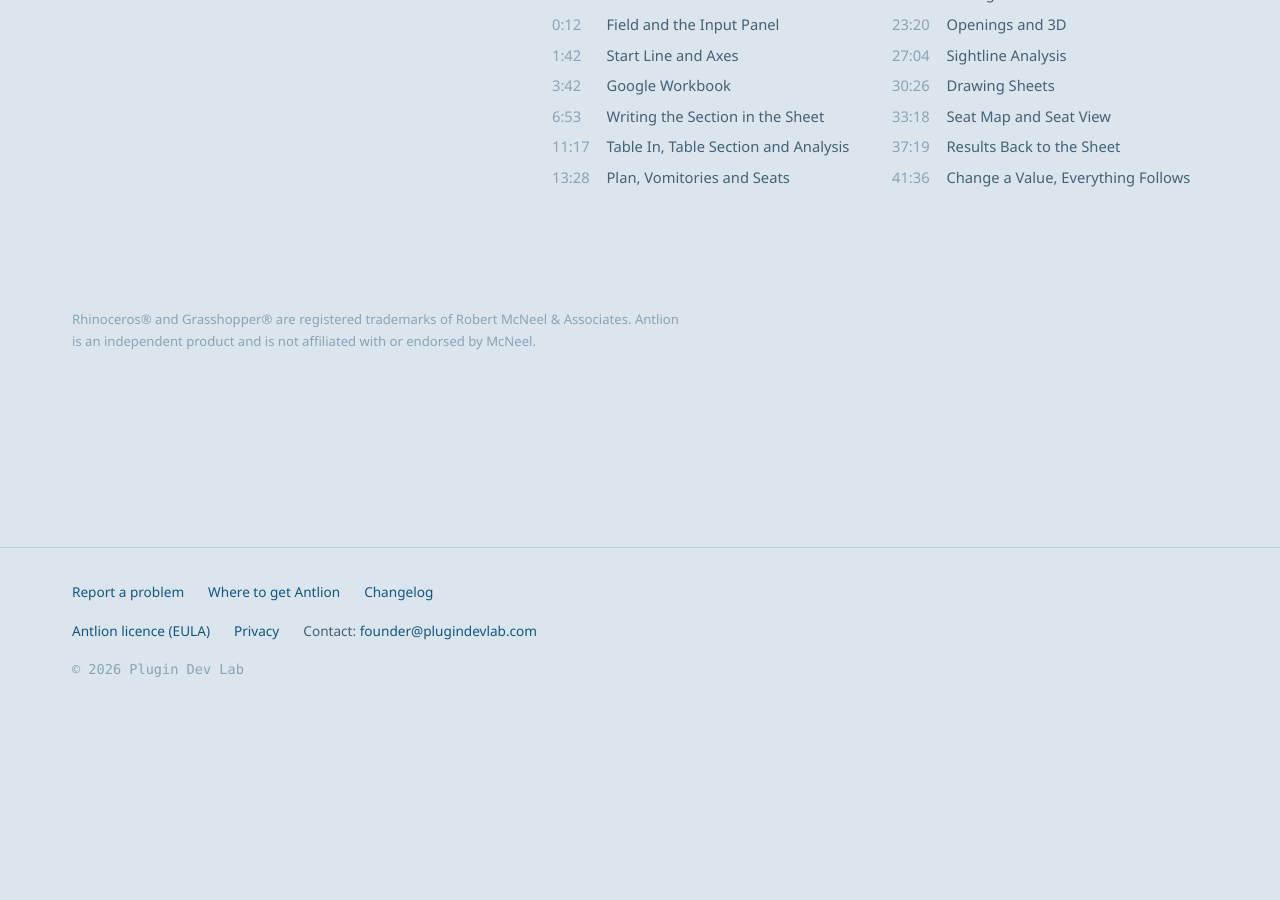
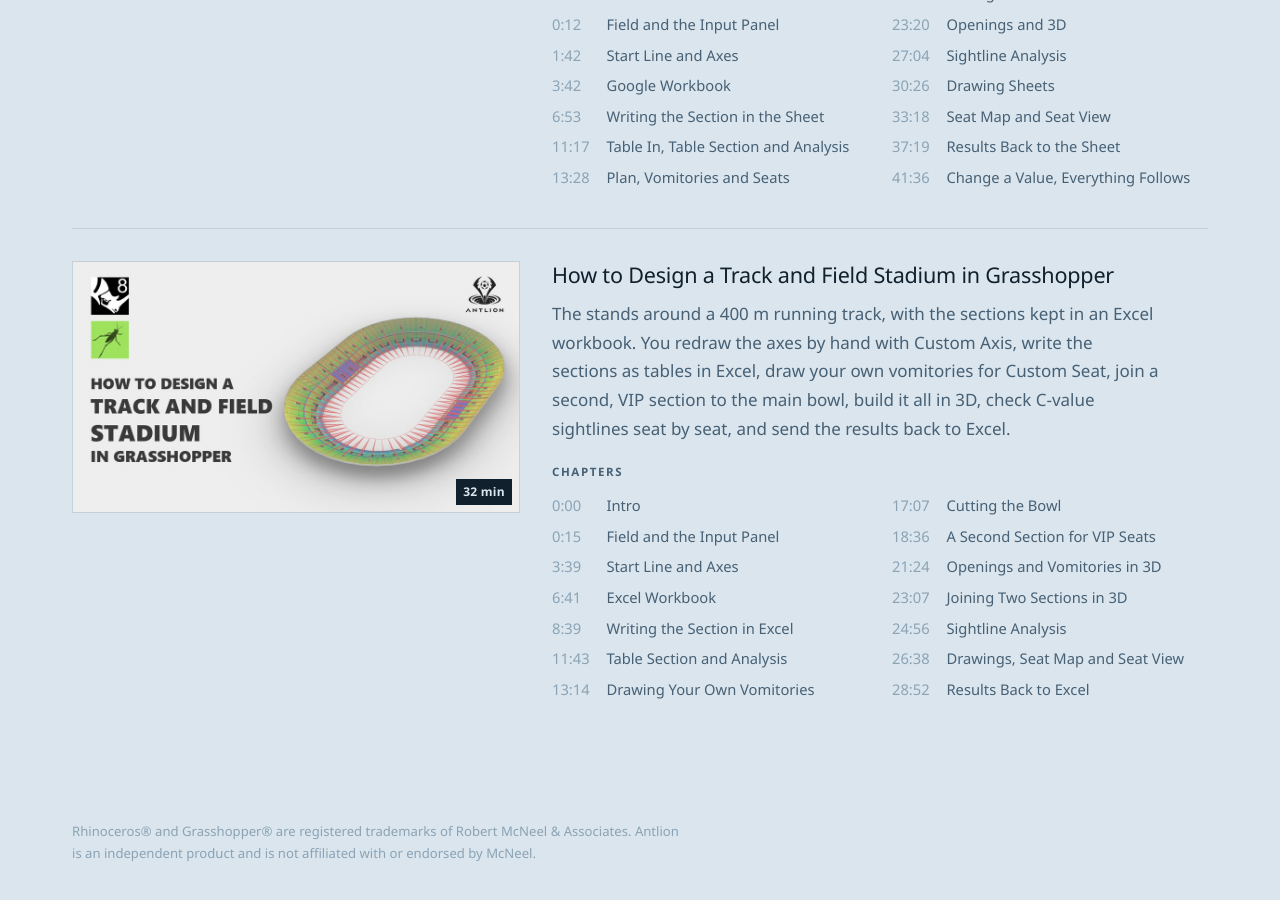
Before and after one commit to plugindevlab/plugindevlab.github.io, a Jekyll site: the page built from antlion/tutorials/index.html, in a window 1280 px wide and 900 px high, scrolled down 1149 px. Built offline with Jekyll 4.4.1, drawn with Linux system fonts in a browser that asks for light colours; before the commit the page ends 1894 px from its top, so only the background shows below that.

Commit message:
Tutorials: add the track and field stadium video

```diff
--- a/_data/tutorials.yml
+++ b/_data/tutorials.yml
@@ -3,7 +3,7 @@ antlion:
     title: "How to Design a Three-Tier Soccer Stadium in Grasshopper"
     length: "42 min"
     thumb: /assets/img/antlion/tutorials/soccer-three-tier.jpg
-    thumb_alt: "A three-tier soccer stadium bowl modelled with Antlion, seats coloured by C-value"
+    thumb_alt: "A three-tier soccer stadium bowl modeled with Antlion, seats colored by C-value"
     summary: "A three-tier soccer bowl from an empty canvas to drawing sheets. You place the field, set the start line and section axes, build the three tiers in section, lay out vomitories, aisles and seats in plan, cut the openings, build it all in 3D, check <span class=\"nb\">C-value</span> sightlines seat by seat, and put the results on drawing sheets."
     chapters:
       - { t: 0, at: "0:00", name: "Intro" }
@@ -21,7 +21,7 @@ antlion:
     title: "How to Design a Multi-Purpose Indoor Arena in Grasshopper"
     length: "43 min"
     thumb: /assets/img/antlion/tutorials/arena-two-tier.jpg
-    thumb_alt: "A two-tier indoor arena bowl modelled with Antlion, seats coloured by C-value"
+    thumb_alt: "A two-tier indoor arena bowl modeled with Antlion, seats colored by C-value"
     summary: "A <span class=\"nb\">two-tier</span> indoor arena with its sections kept in a Google Sheet. You write the tiers as a table in the sheet and bring them into Grasshopper, lay out vomitories and seats in plan, move vomitories, aisles, wheelchair spaces and seats by hand with Custom Seat, build it all in 3D, check <span class=\"nb\">C-value</span> sightlines seat by seat, and send the results back to the sheet. Change a value, and everything follows."
     chapters:
       - { t: 0, at: "0:00", name: "Intro" }
@@ -38,3 +38,24 @@ antlion:
       - { t: 1998, at: "33:18", name: "Seat Map and Seat View" }
       - { t: 2239, at: "37:19", name: "Results Back to the Sheet" }
       - { t: 2496, at: "41:36", name: "Change a Value, Everything Follows" }
+  - id: Nz9T0EaU2UY
+    title: "How to Design a Track and Field Stadium in Grasshopper"
+    length: "32 min"
+    thumb: /assets/img/antlion/tutorials/track-and-field.jpg
+    thumb_alt: "A track and field stadium bowl modeled with Antlion, treads colored by C-value"
+    summary: "The stands around a 400&nbsp;m running track, with the sections kept in an Excel workbook. You redraw the axes by hand with Custom Axis, write the sections as tables in Excel, draw your own vomitories for Custom Seat, join a second, VIP section to the main bowl, build it all in 3D, check <span class=\"nb\">C-value</span> sightlines seat by seat, and send the results back to Excel."
+    chapters:
+      - { t: 0, at: "0:00", name: "Intro" }
+      - { t: 15, at: "0:15", name: "Field and the Input Panel" }
+      - { t: 219, at: "3:39", name: "Start Line and Axes" }
+      - { t: 401, at: "6:41", name: "Excel Workbook" }
+      - { t: 519, at: "8:39", name: "Writing the Section in Excel" }
+      - { t: 703, at: "11:43", name: "Table Section and Analysis" }
+      - { t: 794, at: "13:14", name: "Drawing Your Own Vomitories" }
+      - { t: 1027, at: "17:07", name: "Cutting the Bowl" }
+      - { t: 1116, at: "18:36", name: "A Second Section for VIP Seats" }
+      - { t: 1284, at: "21:24", name: "Openings and Vomitories in 3D" }
+      - { t: 1387, at: "23:07", name: "Joining Two Sections in 3D" }
+      - { t: 1496, at: "24:56", name: "Sightline Analysis" }
+      - { t: 1598, at: "26:38", name: "Drawings, Seat Map and Seat View" }
+      - { t: 1732, at: "28:52", name: "Results Back to Excel" }
```
Also changed, not shown: assets/img/antlion/tutorials/track-and-field.jpg (added).
